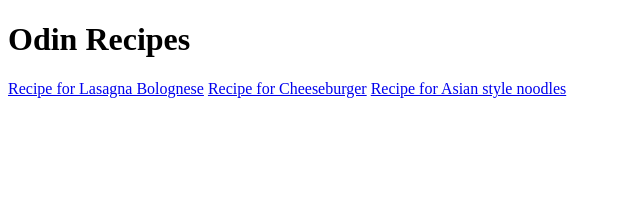
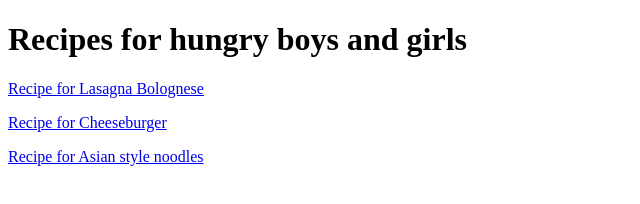
Before and after one commit to veykos/odin-recepies, a plain HTML site: page index.html in a window 1280 px wide. Shown: the whole page, without its empty margins (0-640 px from the left). Drawn offline with Linux system fonts and the light colour scheme.

Commit message:
Fix index.html for badly placed links

```diff
--- a/index.html
+++ b/index.html
@@ -7,9 +7,9 @@
     <title>Document</title>
 </head>
 <body>
-    <h1>Odin Recipes</h1>
-    <a href="/recipes/lasagna.html">Recipe for Lasagna Bolognese</a>
-    <a href="recipes/cheeseburger.html">Recipe for Cheeseburger</a>
-    <a href="recipes/asian_noodles.html">Recipe for Asian style noodles</a>
+    <h1>Recipes for hungry boys and girls</h1>
+    <p><a href="/recipes/lasagna.html">Recipe for Lasagna Bolognese</a></p>
+    <p><a href="recipes/cheeseburger.html">Recipe for Cheeseburger</a></p>
+    <p><a href="recipes/asian_noodles.html">Recipe for Asian style noodles</a></p>
 </body>
 </html>
```
